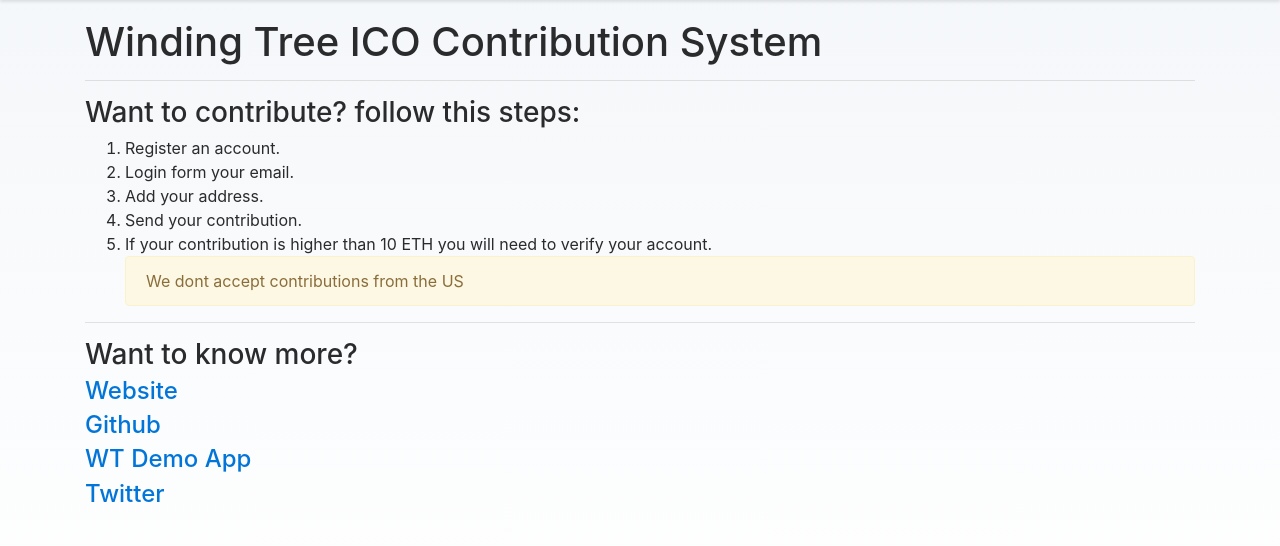
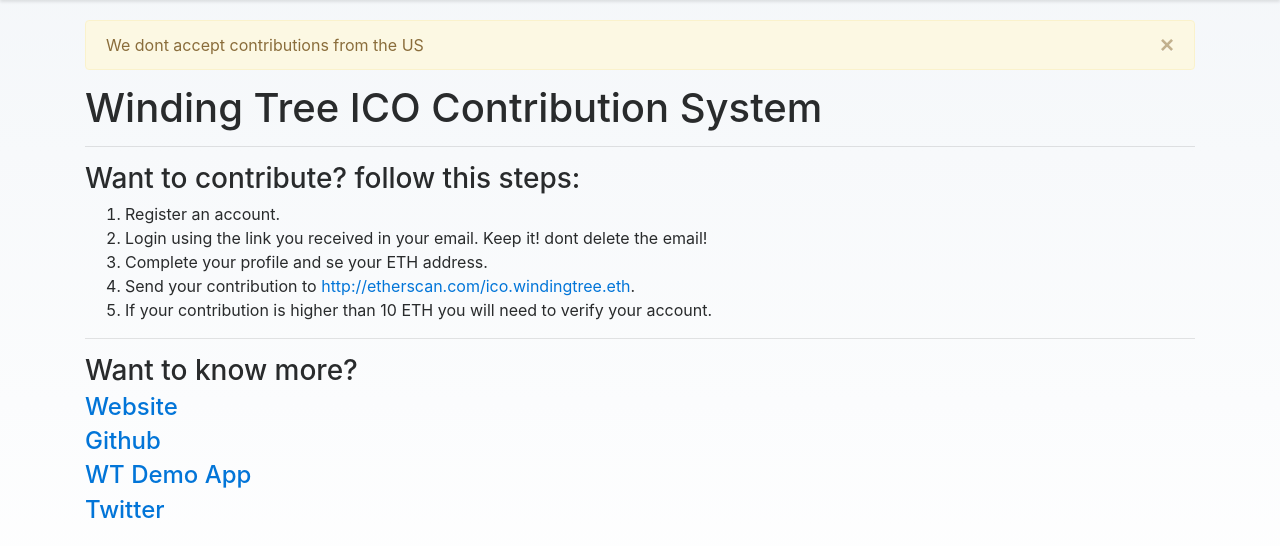
Before and after one commit to windingtree/wt-accounts, a Django app: template accounts/templates/accounts/home.html in a window 1280 px wide. Shown: the part 98-644 px from the top of the page. Run offline with Django 3.2, Linux system fonts and the light colour scheme; the template is opened without the code that fills it, so the values that code supplies are empty; some libraries are stand-ins or nearby versions.

Commit message:
few ui changes

```diff
--- a/accounts/templates/accounts/home.html
+++ b/accounts/templates/accounts/home.html
@@ -6,18 +6,23 @@
 {% endblock %}
 
 {% block content %}
+
+  <div class="alert alert-warning alert-dismissible fade show" role="alert">
+    We dont accept contributions from the US
+    <button type="button" class="close" data-dismiss="alert" aria-label="Close">
+      <span aria-hidden="true">&times;</span>
+    </button>
+  </div>
+
   <h1>Winding Tree ICO Contribution System</h1>
   <hr>
   <h3>Want to contribute? follow this steps:</h3>
   <ol>
     <li>Register an account.</li>
-    <li> Login form your email.</li>
-    <li>Add your address.</li>
-    <li>Send your contribution.</li>
+    <li>Login using the link you received in your email. Keep it! dont delete the email!</li>
+    <li>Complete your profile and se your ETH address.</li>
+    <li>Send your contribution to <a href="http://etherscan.com/ico.windingtree.eth">http://etherscan.com/ico.windingtree.eth</a>.</li>
     <li>If your contribution is higher than 10 ETH you will need to verify your account.</li>
-      <div class="alert alert-warning" role="alert">
-        We dont accept contributions from the US
-      </div>
   </ol>
   <hr>
 
--- a/accounts/templates/accounts/navbar.html
+++ b/accounts/templates/accounts/navbar.html
@@ -23,7 +23,8 @@
            href="{% url 'profile' %}">ICO Profile</a>
       </li>
       <li class="nav-item">
-        <a class="nav-link" href="#">Account Verification</a>
+        <a class="nav-link {% if active_item == 'verify' %}active{% endif %}"
+           href="{% url 'verify' %}">Account Verification (Not Submitted)</a>
       </li>
     </ul>
     {% if request.user.is_authenticated %}
```
Also changed, not shown: accounts/templates/accounts/profile.html (+7 -1 lines).
